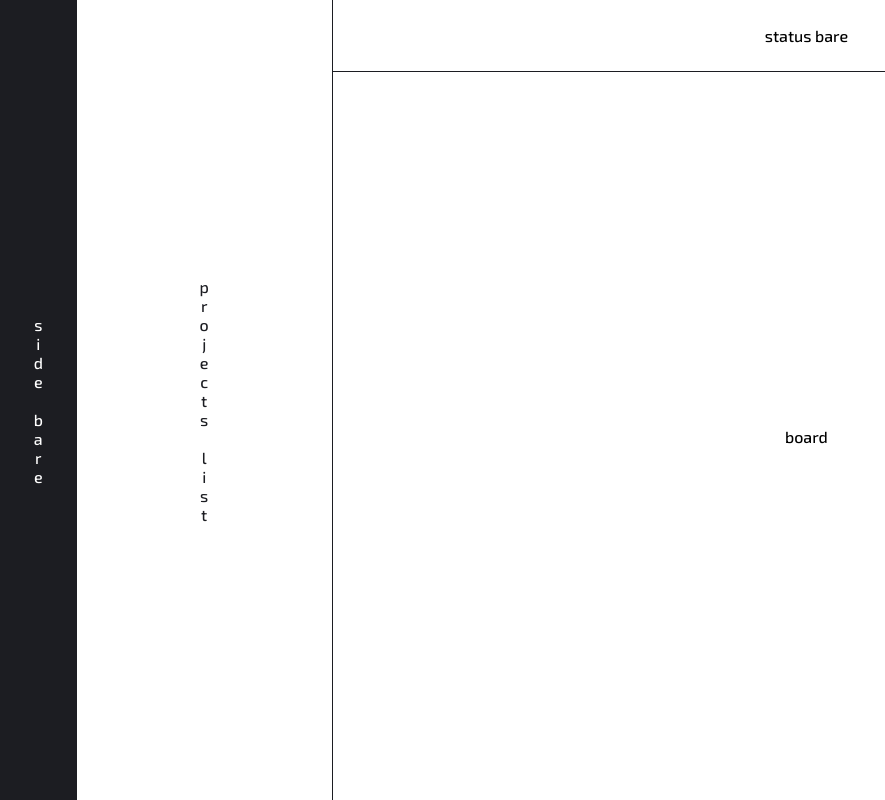
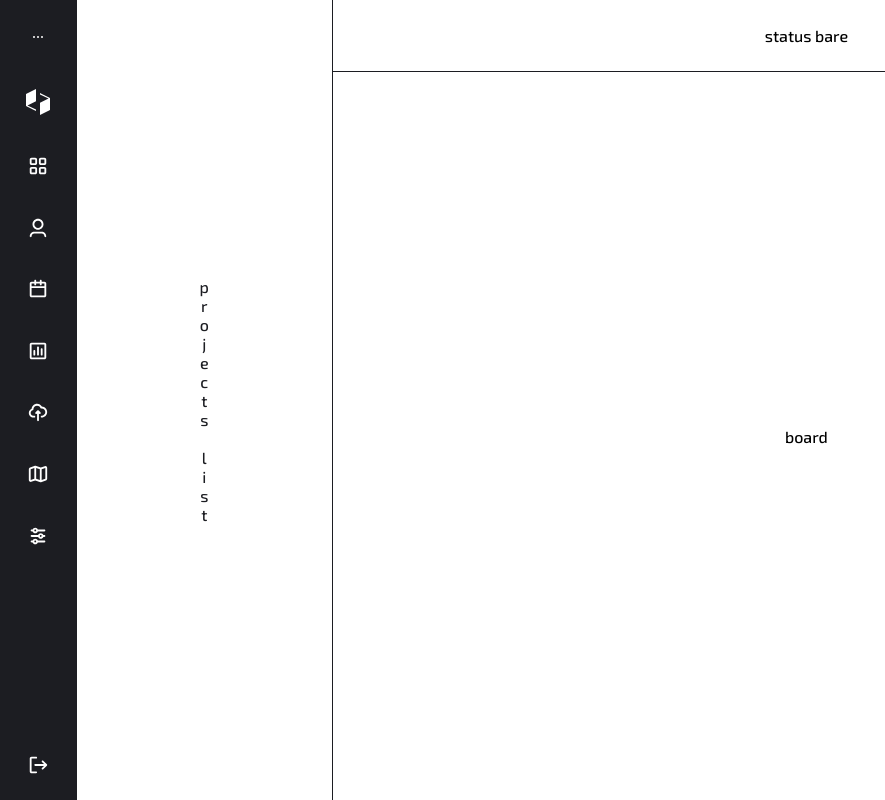
Before and after one commit to daly64/todo-dashboard, a React (Vite) app: page / in a window 1280 px wide. Shown: the whole page, without its empty margins (0-885 px from the left). Built offline with nearby package versions, Linux system fonts and the light colour scheme.

Commit message:
start SideBare

```diff
--- a/src/Layout/SidePanel/SideBare/SideBare.css
+++ b/src/Layout/SidePanel/SideBare/SideBare.css
@@ -3,9 +3,21 @@
   display: flex;
   flex-direction: column;
   align-items: center;
-  justify-content: center;
-  text-orientation: upright;
-  writing-mode: vertical-lr;
-  color: var(--white-100);
+  justify-content: space-evenly;
   background-color: var(--black-100);
 }
+.Spacer {
+  height: 20dvh;
+}
+img {
+  padding: 2dvh 3dvw;
+}
+img.Icon:hover {
+  background-color: var(--white-20);
+  padding: 2dvh 3dvw;
+}
+img.Icon:active {
+  background-color: var(--white-40);
+  border-radius: 50%;
+  padding: 2dvh 1dvw;
+}
--- a/src/Layout/SidePanel/SideBare/SideBare.jsx
+++ b/src/Layout/SidePanel/SideBare/SideBare.jsx
@@ -2,7 +2,35 @@ import "./SideBare.css";
 const SideBare = () => {
   return (
     <div className="SideBare">
-      <p>side bare</p>
+      {/* <p>side bare</p> */}
+
+      <img src="/src/assets/icons/three-points.svg" alt="three-points" />
+      <img className="Icon" src="/src/assets/icons/logo.svg" alt="logo" />
+      <img
+        className="Icon"
+        src="/src/assets/icons/projects.svg"
+        alt="projects"
+      />
+      <img className="Icon" src="/src/assets/icons/user.svg" alt="user" />
+      <img
+        className="Icon"
+        src="/src/assets/icons/calendar.svg"
+        alt="calendar"
+      />
+      <img className="Icon" src="/src/assets/icons/statics.svg" alt="statics" />
+      <img
+        className="Icon"
+        src="/src/assets/icons/downloads.svg"
+        alt="downloads"
+      />
+      <img className="Icon" src="/src/assets/icons/plans.svg" alt="plans" />
+      <img
+        className="Icon"
+        src="/src/assets/icons/settings.svg"
+        alt="settings"
+      />
+      <div className="Spacer" />
+      <img className="Icon" src="/src/assets/icons/exit.svg" alt="exit" />
     </div>
   );
 };
```
Also changed, not shown: src/assets/icons/three-points.svg.
